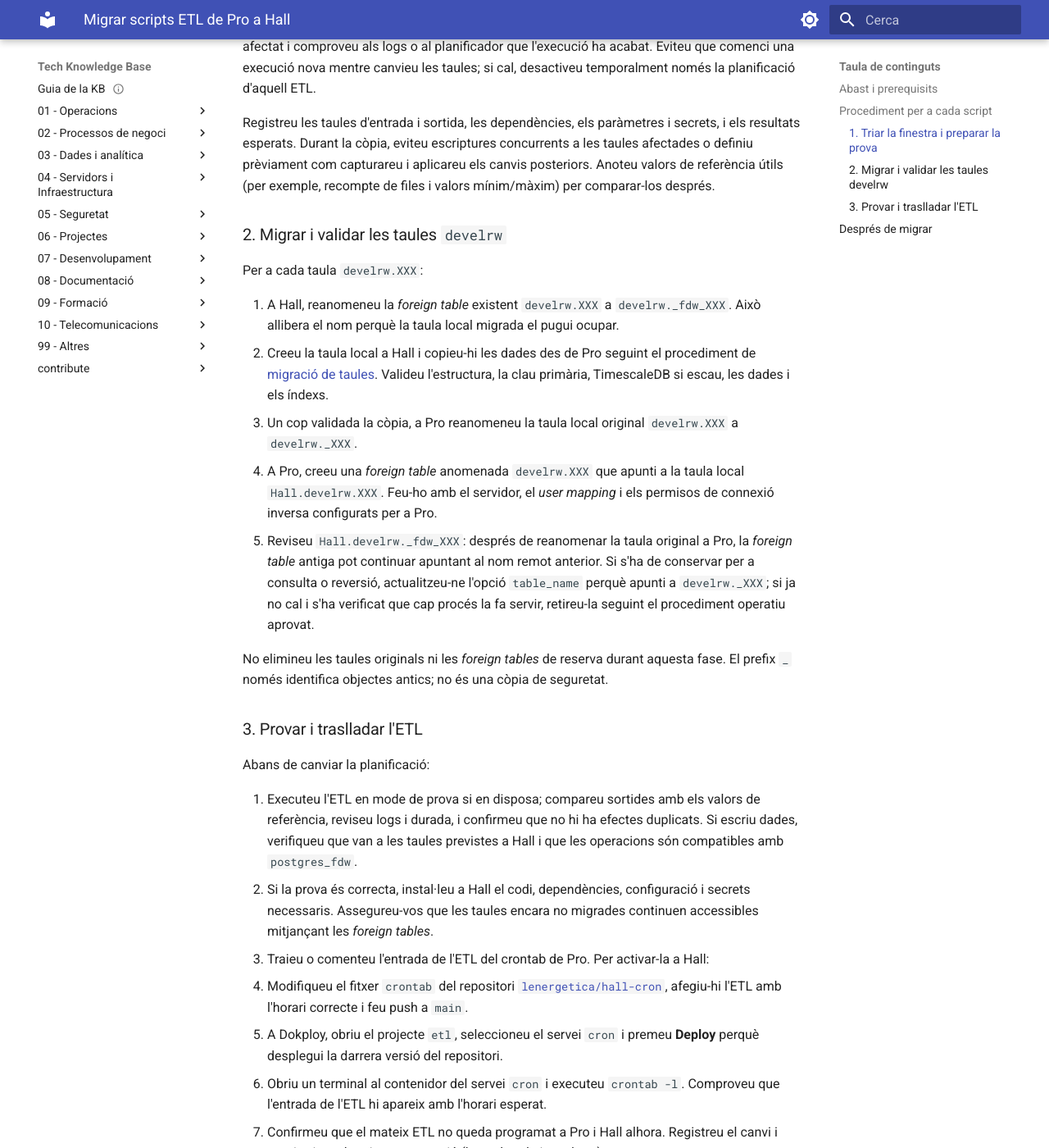
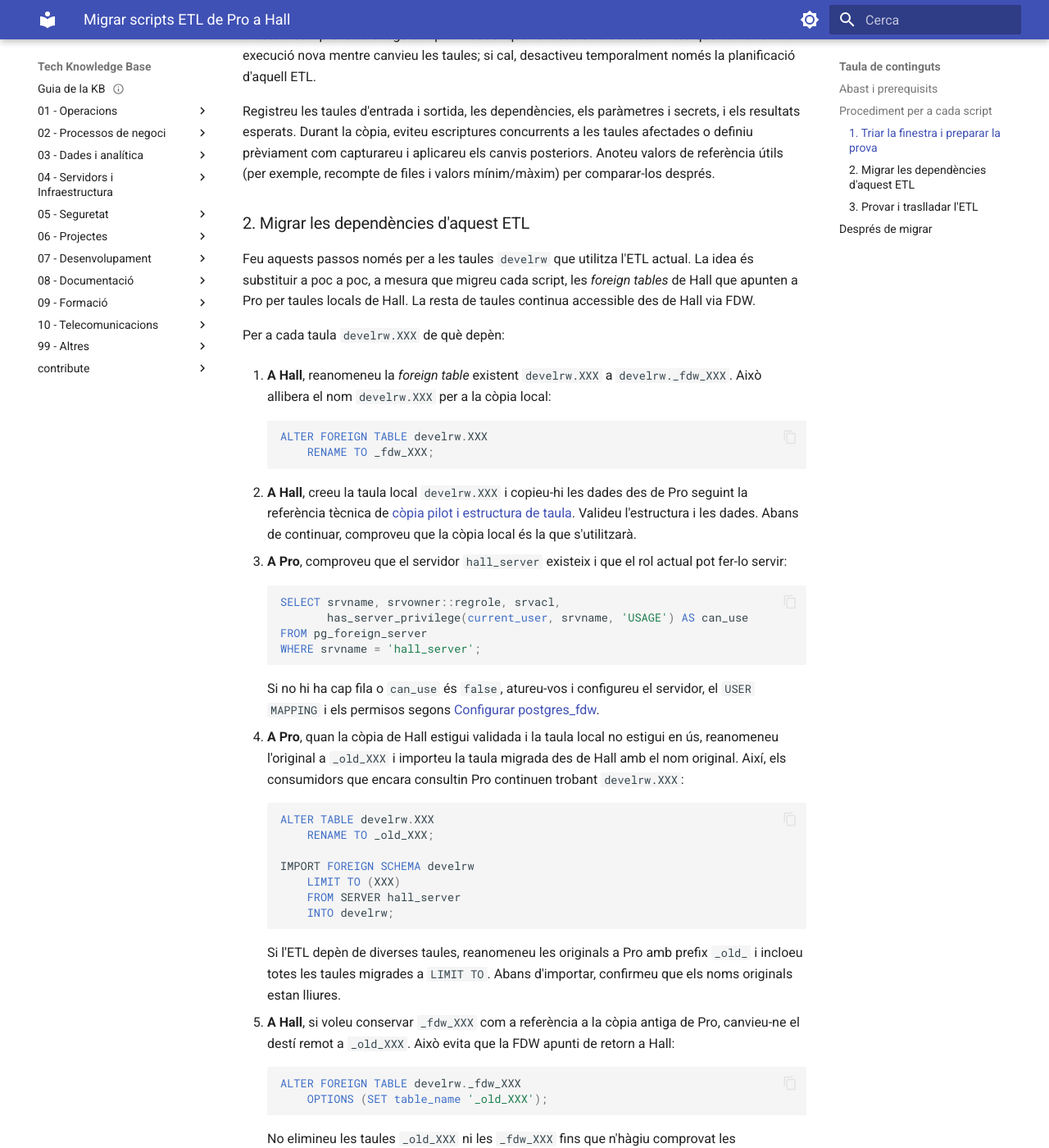
Before and after one commit to lenergetica/le-tech-knowledge-base, an MkDocs documentation site: the page built from docs/01/Postgres/migrar-scripts-etl-de-pro-a-hall.md, in a window 1280 px wide and 1400 px high, scrolled down 2061 px. Shown: the whole window at 82% size. Built offline with MkDocs 1.6.1 and Material for MkDocs 9.7.7, drawn with Linux system fonts in a browser that asks for light colours; some of the changed text lies outside the part shown.

Commit message:
refactor: Update ETL migration documentation for clarity and structure

````diff
--- a/docs/01/Postgres/migrar-scripts-etl-de-pro-a-hall.md
+++ b/docs/01/Postgres/migrar-scripts-etl-de-pro-a-hall.md
@@ -17,15 +17,11 @@ Procediment per traslladar gradualment a Hall els ETL que ara s'executen a Pro,
 
 ## Abast i prerequisits
 
-Aquest procediment parteix de la situació següent:
+La configuració inicial de `postgres_fdw` ja està feta: les taules de `public` i `develrw` de Pro estan importades a Hall com a *foreign tables*. Això permet que els ETL que encara s'executen a Pro continuïn funcionant inicialment a Hall sense canviar-ne les consultes, perquè les taules remotes són accessibles com si fossin locals.
 
-- Les taules dels esquemes `public` i `develrw` de Pro estan disponibles a Hall com a *foreign tables*.
-- Hall pot connectar-se a Pro i consultar les taules que encara no s'han migrat.
-- Es pot configurar també la connexió inversa, de Pro a Hall, per a les taules que ja s'hagin migrat.
+La guia [Configuració inicial FDW i còpia pilot](./migrar-taules-develrw-de-pro-a-hall.md) documenta aquesta configuració i la còpia pilot d'una taula. No cal repetir la configuració general de FDW per cada ETL. Aquest document és el procediment operatiu que sí que s'ha de repetir, una vegada per cada script.
 
-Abans de començar, inventarieu l'ETL (codi i versió, planificació, taules que llegeix o modifica i altres dependències), confirmeu una còpia de seguretat recuperable i comproveu que a Hall hi ha els rols, permisos, extensions, configuració i dependències necessaris. Definiu també com recuperar o reconciliar dades si la prova falla.
-
-Per configurar les connexions `postgres_fdw`, consulteu [Configurar postgres_fdw](./configurar-postgres_fdw.md). Per copiar l'estructura i les dades d'una taula `develrw` a Hall, consulteu [Migrar taules develrw de Pro a Hall](./migrar-taules-develrw-de-pro-a-hall.md).
+Abans de cada migració, inventarieu l'ETL (codi i versió, planificació, taules que llegeix o modifica i altres dependències), confirmeu que hi ha una còpia de seguretat recuperable i comproveu que Hall disposa dels rols, permisos, extensions, configuració i dependències necessaris. Definiu com recuperar o reconciliar dades si la prova falla. Per a la configuració de connexió inversa de Pro cap a Hall, consulteu [Configurar postgres_fdw](./configurar-postgres_fdw.md).
 
 ## Procediment per a cada script
 
@@ -35,7 +31,7 @@ Repetiu el procediment per a cada ETL. Si en depèn més d'una taula `develrw`,
 flowchart TD
     A["Preparar la migració<br/>i triar la finestra"] --> B{"Queden taules<br/>per migrar?"}
     B -- "Sí" --> C["Migrar la taula a Hall<br/>i validar-la"]
-    C --> D["Redirigir a Hall la foreign table<br/>de Pro"]
+    C --> D["A Pro, fer que XXX apunti<br/>a la còpia de Hall"]
     D --> B
     B -- "No" --> E["Provar l'ETL"]
     E --> F{"Prova correcta?"}
@@ -54,17 +50,56 @@ La majoria d'ETL s'executen una vegada al dia, durant la nit, i duren poc. No ca
 
 Registreu les taules d'entrada i sortida, les dependències, els paràmetres i secrets, i els resultats esperats. Durant la còpia, eviteu escriptures concurrents a les taules afectades o definiu prèviament com capturareu i aplicareu els canvis posteriors. Anoteu valors de referència útils (per exemple, recompte de files i valors mínim/màxim) per comparar-los després.
 
-### 2. Migrar i validar les taules `develrw`
+### 2. Migrar les dependències d'aquest ETL
 
-Per a cada taula `develrw.XXX`:
+Feu aquests passos només per a les taules `develrw` que utilitza l'ETL actual. La idea és substituir a poc a poc, a mesura que migreu cada script, les *foreign tables* de Hall que apunten a Pro per taules locals de Hall. La resta de taules continua accessible des de Hall via FDW.
 
-1. A Hall, reanomeneu la *foreign table* existent `develrw.XXX` a `develrw._fdw_XXX`. Això allibera el nom perquè la taula local migrada el pugui ocupar.
-2. Creeu la taula local a Hall i copieu-hi les dades des de Pro seguint el procediment de [migració de taules](./migrar-taules-develrw-de-pro-a-hall.md). Valideu l'estructura, la clau primària, TimescaleDB si escau, les dades i els índexs.
-3. Un cop validada la còpia, a Pro reanomeneu la taula local original `develrw.XXX` a `develrw._XXX`.
-4. A Pro, creeu una *foreign table* anomenada `develrw.XXX` que apunti a la taula local `Hall.develrw.XXX`. Feu-ho amb el servidor, el *user mapping* i els permisos de connexió inversa configurats per a Pro.
-5. Reviseu `Hall.develrw._fdw_XXX`: després de reanomenar la taula original a Pro, la *foreign table* antiga pot continuar apuntant al nom remot anterior. Si s'ha de conservar per a consulta o reversió, actualitzeu-ne l'opció `table_name` perquè apunti a `develrw._XXX`; si ja no cal i s'ha verificat que cap procés la fa servir, retireu-la seguint el procediment operatiu aprovat.
+Per a cada taula `develrw.XXX` de què depèn:
 
-No elimineu les taules originals ni les *foreign tables* de reserva durant aquesta fase. El prefix `_` només identifica objectes antics; no és una còpia de seguretat.
+1. **A Hall**, reanomeneu la *foreign table* existent `develrw.XXX` a `develrw._fdw_XXX`. Això allibera el nom `develrw.XXX` per a la còpia local:
+
+    ```sql
+    ALTER FOREIGN TABLE develrw.XXX
+        RENAME TO _fdw_XXX;
+    ```
+
+2. **A Hall**, creeu la taula local `develrw.XXX` i copieu-hi les dades des de Pro seguint la referència tècnica de [còpia pilot i estructura de taula](./migrar-taules-develrw-de-pro-a-hall.md). Valideu l'estructura i les dades. Abans de continuar, comproveu que la còpia local és la que s'utilitzarà.
+
+3. **A Pro**, comproveu que el servidor `hall_server` existeix i que el rol actual pot fer-lo servir:
+
+    ```sql
+    SELECT srvname, srvowner::regrole, srvacl,
+           has_server_privilege(current_user, srvname, 'USAGE') AS can_use
+    FROM pg_foreign_server
+    WHERE srvname = 'hall_server';
+    ```
+
+    Si no hi ha cap fila o `can_use` és `false`, atureu-vos i configureu el servidor, el `USER MAPPING` i els permisos segons [Configurar postgres_fdw](./configurar-postgres_fdw.md).
+
+4. **A Pro**, quan la còpia de Hall estigui validada i la taula local no estigui en ús, reanomeneu l'original a `_old_XXX` i importeu la taula migrada des de Hall amb el nom original. Així, els consumidors que encara consultin Pro continuen trobant `develrw.XXX`:
+
+    ```sql
+    ALTER TABLE develrw.XXX
+        RENAME TO _old_XXX;
+
+    IMPORT FOREIGN SCHEMA develrw
+        LIMIT TO (XXX)
+        FROM SERVER hall_server
+        INTO develrw;
+    ```
+
+    Si l'ETL depèn de diverses taules, reanomeneu les originals a Pro amb prefix `_old_` i incloeu totes les taules migrades a `LIMIT TO`. Abans d'importar, confirmeu que els noms originals estan lliures.
+
+5. **A Hall**, si voleu conservar `_fdw_XXX` com a referència a la còpia antiga de Pro, canvieu-ne el destí remot a `_old_XXX`. Això evita que la FDW apunti de retorn a Hall:
+
+    ```sql
+    ALTER FOREIGN TABLE develrw._fdw_XXX
+        OPTIONS (SET table_name '_old_XXX');
+    ```
+
+    No elimineu les taules `_old_XXX` ni les `_fdw_XXX` fins que n'hàgiu comprovat les dependències i aprovat formalment la retirada.
+
+Repetiu aquests passos per a totes les taules de `develrw` que utilitza aquest ETL abans de provar-lo. Els noms `XXX`, `_fdw_XXX` i `_old_XXX` són placeholders: substituïu-los consistentment pel nom de cada taula. La guia de taules és una referència tècnica basada en la còpia pilot de `apigisce_tgf1`; no és el runbook per migrar cada ETL.
 
 ### 3. Provar i traslladar l'ETL
 
````
Also changed, not shown: docs/01/Postgres/migrar-taules-develrw-de-pro-a-hall.md (+19 -3 lines).
